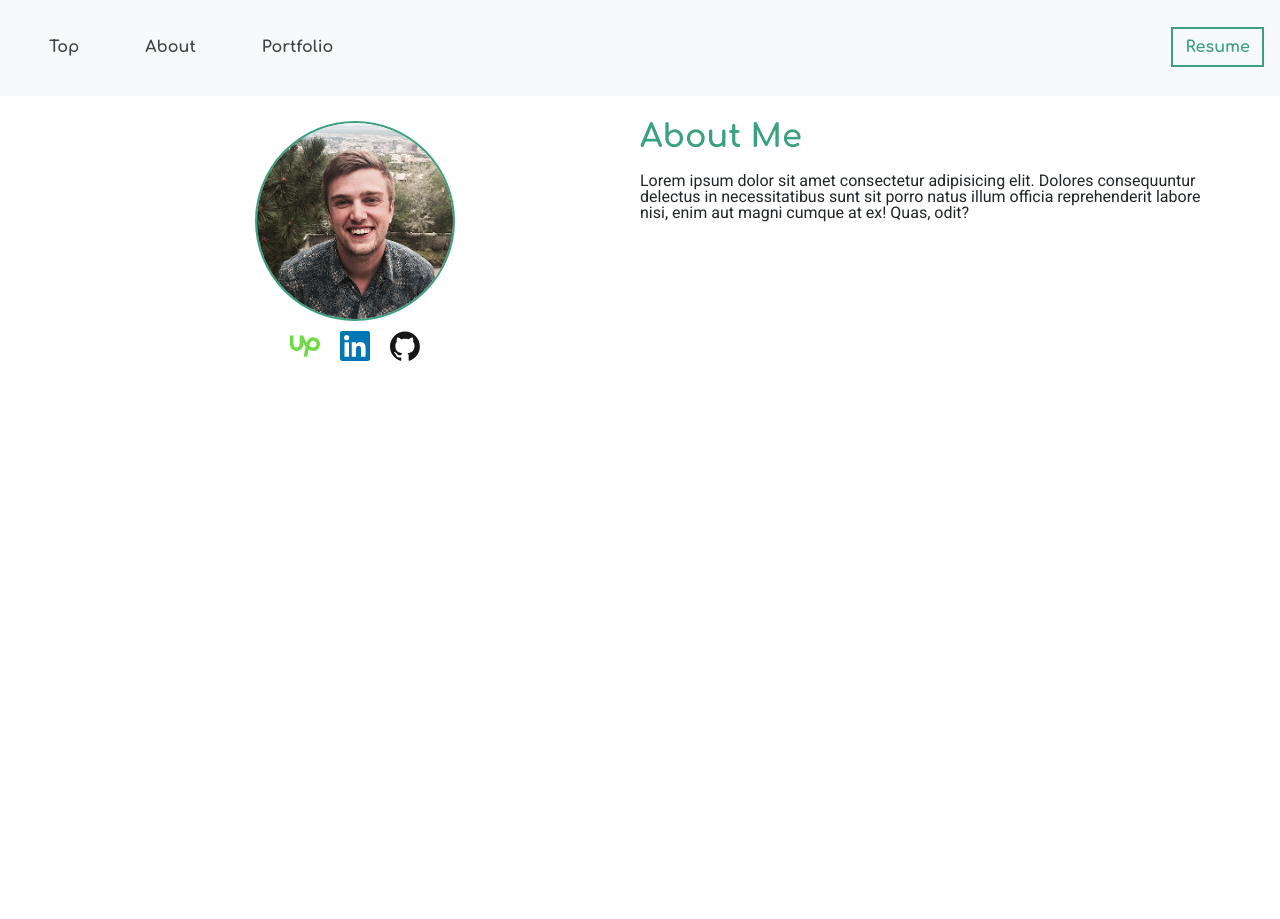
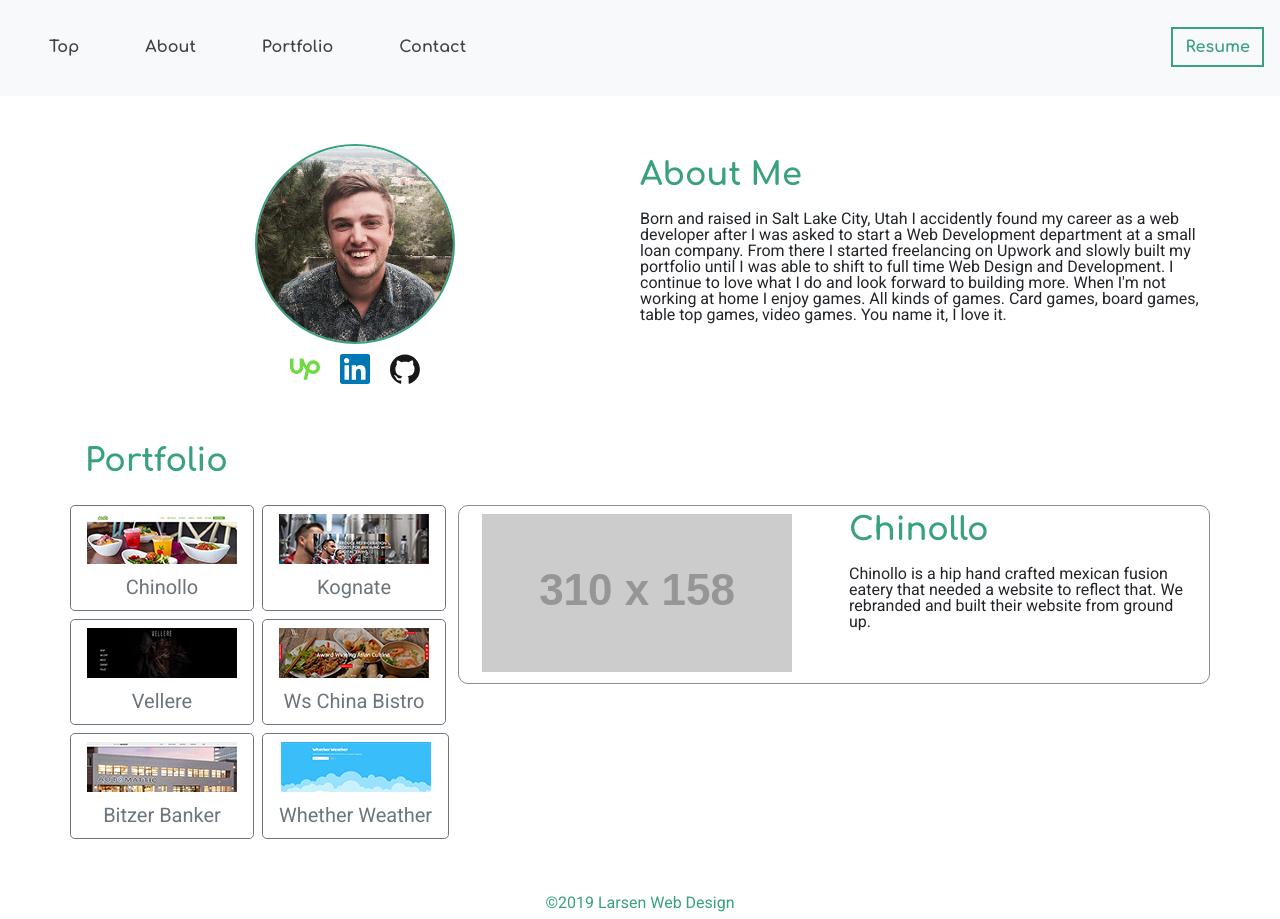
Before and after one commit to mememoomoo/portfolio2, a plain HTML site: page index.html in a window 1280 px wide. Shown: the part 561-1480 px from the top of the page. Before the commit the page ends 935 px from the top, so only its background shows below. Drawn offline with nearby package versions, Linux system fonts and the light colour scheme; placeholder pictures from the web are drawn by us.

Commit message:
Started portfolio section with buttons.

```diff
--- a/assets/css/style.css
+++ b/assets/css/style.css
@@ -61,7 +61,7 @@ body {
     width: 100%;
 }
 
-.btn {
+.btnCustom {
     border-radius: 0px;
     border: 2px solid #3AA17E;
     color: #3AA17E;
@@ -69,7 +69,7 @@ body {
     font-family: 'Comfortaa', cursive;
 }
 
-.btn:hover {
+.btnCustom:hover {
     color: #ffffff;
     background-color: #3AA17E
 }
@@ -97,3 +97,19 @@ h2 {
     color: #3AA17E;
     margin-bottom: 20px;
 }
+
+.aboutText {
+    margin-top: 15px;
+}
+
+.copywrite {
+    width: 100%;
+    text-align: center;
+    color: #3AA17E;
+}
+
+.portfolioContainer {
+    border: 1px solid #868e96;
+    height: 100%;
+    border-radius: 10px;
+}
--- a/index.html
+++ b/index.html
@@ -50,18 +50,21 @@
                 <li class="nav-item">
                     <a class="nav-link" href="#portfolio">Portfolio</a>
                 </li>
+                <li class="nav-item">
+                    <a class="nav-link" href="#contact">Contact</a>
+                </li>
             </ul>
         </div>
         <form class="form-inline d-flex justify-content-end">
             <a href="assets/files/JackLarsen-resume-v1-17sept2019.pdf" target="_blank">
-                <button class="btn" type="button">Resume</button>
+                <button class="btn btnCustom" type="button">Resume</button>
             </a>
         </form>
     </nav>
 
-    <div id="about" class="container">
+    <div id="about" class="container mt-5 mb-5">
         <div class="row">
-            <div class="col-lx-6 col-lg-6 col-md-12 col-sm-12 col-xs-12">
+            <div class="col-xl-6 col-lg-6 col-md-12 col-sm-12 col-xs-12">
                 <div class="row justify-content-center">
                     <img class="jack" src="assets/images/profile-441x441.jpg" alt="Flattering Photo of Jack">
                 </div>
@@ -78,17 +81,88 @@
                 </div>
             </div>
 
-            <div class="col-lx-6 col-lg-6 col-md-12 col-sm-12 col-xs-12">
+            <div class="aboutText col-xl-6 col-lg-6 col-md-12 col-sm-12 col-xs-12">
                 <div class="row">
                     <h2>About Me</h2>
                 </div>
                 <div class="row">
-                    <p>Lorem ipsum dolor sit amet consectetur adipisicing elit. Dolores consequuntur delectus in
-                        necessitatibus sunt sit porro natus illum officia reprehenderit labore nisi, enim aut magni
-                        cumque at ex! Quas, odit?</p>
+                    <p>Born and raised in Salt Lake City, Utah I accidently found my career as a web developer after I
+                        was asked to start a Web Development department at a small loan company. From there I started
+                        freelancing on Upwork and slowly built my portfolio until I was able to shift to full time Web
+                        Design and Development. I continue to love what I do and look forward to building more. When I'm
+                        not working at home I enjoy games. All kinds of games. Card games, board games, table top games,
+                        video games. You name it, I love it.</p>
                 </div>
             </div>
         </div>
+    </div>
+
+    <div id="portfolio" class="container mt-5 mb-5">
+        <div class="row">
+            <div class="col-12">
+                <h2>Portfolio</h2>
+            </div>
+        </div>
+        <div class="row">
+            <div class="col-xl-4 col-lg-4 col-md-12 col-sm-12 col-xs-12">
+                <div class="row">
+                    <button id="chinollo" type="button" class="btn btn-outline-secondary btn-lg mr-2 mt-2"><img
+                            src="assets/images/chinollo-150x50.jpg">
+                        <p>Chinollo</p>
+                    </button>
+                    <button id="kognate" type="button" class="btn btn-outline-secondary btn-lg mt-2"><img
+                            src="assets/images/kognate-150x50.jpg">
+                        <p>Kognate</p>
+                    </button>
+                </div>
+                <div class="row">
+                    <button id="vellere" type="button" class="btn btn-outline-secondary btn-lg mr-2 mt-2"><img
+                            src="assets/images/vellere-150x50.jpg">
+                        <p>Vellere</p>
+                    </button>
+                    <button id="ws" type="button" class="btn btn-outline-secondary btn-lg mt-2"><img
+                            src="assets/images/ws_china_bistro-150x50.jpg">
+                        <p>Ws China Bistro</p>
+                    </button>
+                </div>
+                <div class="row">
+                    <button id="bitzerBanker" type="button" class="btn btn-outline-secondary btn-lg mr-2 mt-2"><img
+                            src="assets/images/bitzerbanker-150x50.jpg">
+                        <p>Bitzer Banker</p>
+                    </button>
+                    <button id="whetherWeather" type="button" class="btn btn-outline-secondary btn-lg mt-2"><img
+                            src="assets/images/whether_weather-150x50.jpg">
+                        <p>Whether Weather</p>
+                    </button>
+                </div>
+            </div>
+            <div class="col-xl-8 col-lg-8 col-md-12 col-sm-12 col-xs-12">
+                <div class="row">
+                    <div class="container portfolioContainer mt-2 ml-2">
+                        <div class="row">
+                            <div class="col-6">
+                                <img class="m-2" src="https://via.placeholder.com/310x158">
+                            </div>
+                            <div class="col-6">
+                                <h2 class="mt-2">Chinollo</h2>
+                                <p>Chinollo is a hip hand crafted mexican fusion eatery that needed a website to reflect
+                                    that. We rebranded and built their website from ground up.</p>
+                            </div>
+                        </div>
+
+
+                    </div>
+                </div>
+            </div>
+        </div>
+    </div>
+
+    <div id="contact" class="container mt-5 mb-5">
+
+    </div>
+
+    <div class="navbar">
+        <p class="copywrite">&copy2019 Larsen Web Design</p>
     </div>
 
     <script src="assets/javascript/app.js"></script>
```
Also changed, not shown: assets/images/bitzerbanker-150x50.jpg (added), assets/images/chinollo-150x50.jpg (added), assets/images/kognate-150x50.jpg (added), assets/images/vellere-150x50.jpg (added), assets/images/whether_weather-150x50.jpg (added), assets/images/ws_china_bistro-150x50.jpg (added).
